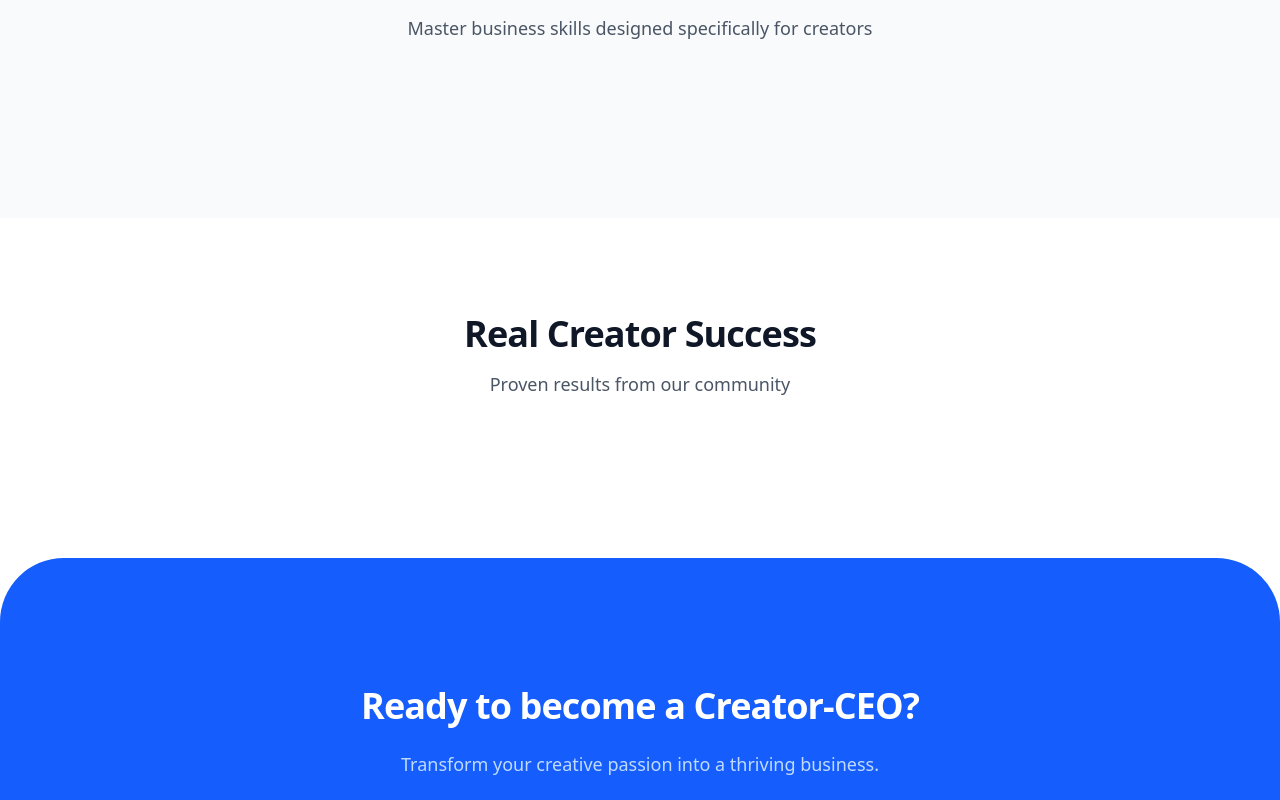
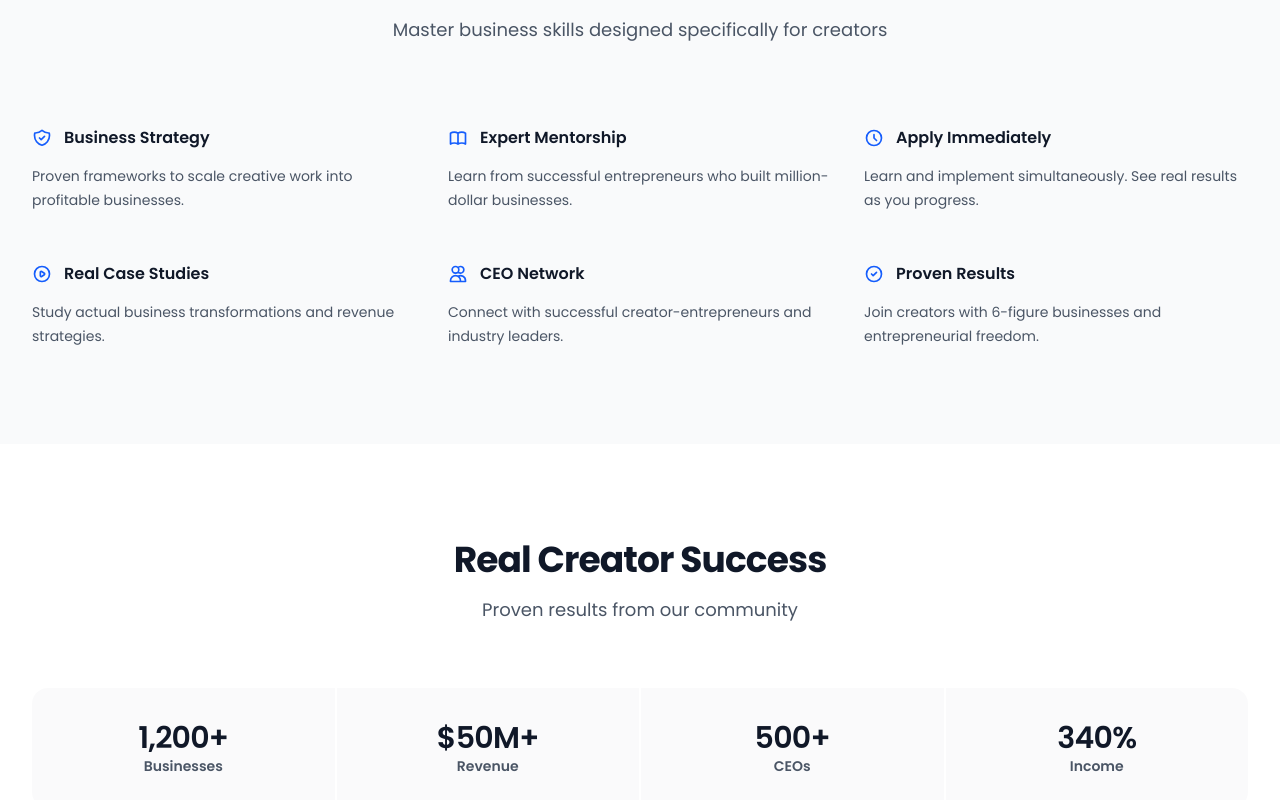
Before and after one commit to abdullah4tech/course2ceo, a Vue app: page / in a window 1280 px wide. Shown: the part 1380-2180 px from the top of the page. Built offline with nearby package versions, Linux system fonts and the light colour scheme.

Commit message:
feat: updated the contents

```diff
--- a/src/App.vue
+++ b/src/App.vue
@@ -1,3 +1,96 @@
+<script setup>
+import { ref, h, shallowRef } from 'vue';
+
+
+const videoPlayer = ref(null);
+const showVideo = ref(false);
+const showBanner = ref(true);
+const showOverlay = ref(true);
+
+// Placeholder URLs - replace with your actual assets
+const videoBanner = ref('https://via.placeholder.com/1920x1080/1e40af/ffffff?text=Video+Banner');
+const overviewVideo = ref('https://commondatastorage.googleapis.com/gtv-videos-bucket/sample/BigBuckBunny.mp4');
+
+// Icon components as render functions
+const ShieldIcon = {
+    render: () => h('svg', { class: 'h-5 w-5', fill: 'none', viewBox: '0 0 24 24', stroke: 'currentColor' }, [
+    h('path', { 'stroke-linecap': 'round', 'stroke-linejoin': 'round', 'stroke-width': '2', d: 'M9 12l2 2 4-4m5.618-4.016A11.955 11.955 0 0112 2.944a11.955 11.955 0 01-8.618 3.04A12.02 12.02 0 003 9c0 5.591 3.824 10.29 9 11.622 5.176-1.332 9-6.03 9-11.622 0-1.042-.133-2.052-.382-3.016z' })
+    ])
+};
+
+const BookIcon = {
+    render: () => h('svg', { class: 'h-5 w-5', fill: 'none', viewBox: '0 0 24 24', stroke: 'currentColor' }, [
+    h('path', { 'stroke-linecap': 'round', 'stroke-linejoin': 'round', 'stroke-width': '2', d: 'M12 6.253v13m0-13C10.832 5.477 9.246 5 7.5 5S4.168 5.477 3 6.253v13C4.168 18.477 5.754 18 7.5 18s3.332.477 4.5 1.253m0-13C13.168 5.477 14.754 5 16.5 5c1.747 0 3.332.477 4.5 1.253v13C19.832 18.477 18.247 18 16.5 18c-1.746 0-3.332.477-4.5 1.253' })
+    ])
+};
+
+const ClockIcon = {
+    render: () => h('svg', { class: 'h-5 w-5', fill: 'none', viewBox: '0 0 24 24', stroke: 'currentColor' }, [
+    h('path', { 'stroke-linecap': 'round', 'stroke-linejoin': 'round', 'stroke-width': '2', d: 'M12 8v4l3 3m6-3a9 9 0 11-18 0 9 9 0 0118 0z' })
+    ])
+};
+
+const PlayIcon = {
+    render: () => h('svg', { class: 'h-5 w-5', fill: 'none', viewBox: '0 0 24 24', stroke: 'currentColor' }, [
+    h('path', { 'stroke-linecap': 'round', 'stroke-linejoin': 'round', 'stroke-width': '2', d: 'M14.752 11.168l-3.197-2.132A1 1 0 0010 9.87v4.263a1 1 0 001.555.832l3.197-2.132a1 1 0 000-1.664z' }),
+    h('path', { 'stroke-linecap': 'round', 'stroke-linejoin': 'round', 'stroke-width': '2', d: 'M21 12a9 9 0 11-18 0 9 9 0 0118 0z' })
+    ])
+};
+
+const UsersIcon = {
+    render: () => h('svg', { class: 'h-5 w-5', fill: 'none', viewBox: '0 0 24 24', stroke: 'currentColor' }, [
+    h('path', { 'stroke-linecap': 'round', 'stroke-linejoin': 'round', 'stroke-width': '2', d: 'M12 4.354a4 4 0 110 5.292M15 21H3v-1a6 6 0 0112 0v1zm0 0h6v-1a6 6 0 00-9-5.197M13 7a4 4 0 11-8 0 4 4 0 018 0z' })
+    ])
+};
+
+const CheckIcon = {
+    render: () => h('svg', { class: 'h-5 w-5', fill: 'none', viewBox: '0 0 24 24', stroke: 'currentColor' }, [
+    h('path', { 'stroke-linecap': 'round', 'stroke-linejoin': 'round', 'stroke-width': '2', d: 'M9 12l2 2 4-4m6 2a9 9 0 11-18 0 9 9 0 0118 0z' })
+    ])
+};
+
+const features = shallowRef([
+    {
+        title: 'Business Strategy',
+        description: 'Proven frameworks to scale creative work into profitable businesses.',
+        icon: ShieldIcon
+    },
+    {
+        title: 'Expert Mentorship',
+        description: 'Learn from successful entrepreneurs who built million-dollar businesses.',
+        icon: BookIcon
+    },
+    {
+        title: 'Apply Immediately',
+        description: 'Learn and implement simultaneously. See real results as you progress.',
+        icon: ClockIcon
+    },
+    {
+        title: 'Real Case Studies',
+        description: 'Study actual business transformations and revenue strategies.',
+        icon: PlayIcon
+    },
+    {
+        title: 'CEO Network',
+        description: 'Connect with successful creator-entrepreneurs and industry leaders.',
+        icon: UsersIcon
+    },
+    {
+        title: 'Proven Results',
+        description: 'Join creators with 6-figure businesses and entrepreneurial freedom.',
+        icon: CheckIcon
+    }
+]);
+
+const stats = ref([
+    { label: 'Businesses', value: '1,200+' },
+    { label: 'Revenue', value: '$50M+' },
+    { label: 'CEOs', value: '500+' },
+    { label: 'Income', value: '340%' }
+])
+
+</script>
+
 <template>
   <div class="min-h-screen bg-white">
     <!-- Navigation -->
@@ -279,96 +372,3 @@
     </div>
   </div>
 </template>
-
-<script>
-import { ref, h } from 'vue';
-
-export default {
-  name: 'LandingPage',
-  setup() {
-    const videoPlayer = ref(null);
-    const showVideo = ref(false);
-    const showBanner = ref(true);
-    const showOverlay = ref(true);
-
-    // Placeholder URLs - replace with your actual assets
-    const videoBanner = ref('https://via.placeholder.com/1920x1080/1e40af/ffffff?text=Video+Banner');
-    const overviewVideo = ref('https://commondatastorage.googleapis.com/gtv-videos-bucket/sample/BigBuckBunny.mp4');
-
-    // Icon components as render functions
-    const ShieldIcon = {
-      render: () => h('svg', { class: 'h-5 w-5', fill: 'none', viewBox: '0 0 24 24', stroke: 'currentColor' }, [
-        h('path', { 'stroke-linecap': 'round', 'stroke-linejoin': 'round', 'stroke-width': '2', d: 'M9 12l2 2 4-4m5.618-4.016A11.955 11.955 0 0112 2.944a11.955 11.955 0 01-8.618 3.04A12.02 12.02 0 003 9c0 5.591 3.824 10.29 9 11.622 5.176-1.332 9-6.03 9-11.622 0-1.042-.133-2.052-.382-3.016z' })
-      ])
-    };
-
-    const BookIcon = {
-      render: () => h('svg', { class: 'h-5 w-5', fill: 'none', viewBox: '0 0 24 24', stroke: 'currentColor' }, [
-        h('path', { 'stroke-linecap': 'round', 'stroke-linejoin': 'round', 'stroke-width': '2', d: 'M12 6.253v13m0-13C10.832 5.477 9.246 5 7.5 5S4.168 5.477 3 6.253v13C4.168 18.477 5.754 18 7.5 18s3.332.477 4.5 1.253m0-13C13.168 5.477 14.754 5 16.5 5c1.747 0 3.332.477 4.5 1.253v13C19.832 18.477 18.247 18 16.5 18c-1.746 0-3.332.477-4.5 1.253' })
-      ])
-    };
-
-    const ClockIcon = {
-      render: () => h('svg', { class: 'h-5 w-5', fill: 'none', viewBox: '0 0 24 24', stroke: 'currentColor' }, [
-        h('path', { 'stroke-linecap': 'round', 'stroke-linejoin': 'round', 'stroke-width': '2', d: 'M12 8v4l3 3m6-3a9 9 0 11-18 0 9 9 0 0118 0z' })
-      ])
-    };
-
-    const PlayIcon = {
-      render: () => h('svg', { class: 'h-5 w-5', fill: 'none', viewBox: '0 0 24 24', stroke: 'currentColor' }, [
-        h('path', { 'stroke-linecap': 'round', 'stroke-linejoin': 'round', 'stroke-width': '2', d: 'M14.752 11.168l-3.197-2.132A1 1 0 0010 9.87v4.263a1 1 0 001.555.832l3.197-2.132a1 1 0 000-1.664z' }),
-        h('path', { 'stroke-linecap': 'round', 'stroke-linejoin': 'round', 'stroke-width': '2', d: 'M21 12a9 9 0 11-18 0 9 9 0 0118 0z' })
-      ])
-    };
-
-    const UsersIcon = {
-      render: () => h('svg', { class: 'h-5 w-5', fill: 'none', viewBox: '0 0 24 24', stroke: 'currentColor' }, [
-        h('path', { 'stroke-linecap': 'round', 'stroke-linejoin': 'round', 'stroke-width': '2', d: 'M12 4.354a4 4 0 110 5.292M15 21H3v-1a6 6 0 0112 0v1zm0 0h6v-1a6 6 0 00-9-5.197M13 7a4 4 0 11-8 0 4 4 0 018 0z' })
-      ])
-    };
-
-    const CheckIcon = {
-      render: () => h('svg', { class: 'h-5 w-5', fill: 'none', viewBox: '0 0 24 24', stroke: 'currentColor' }, [
-        h('path', { 'stroke-linecap': 'round', 'stroke-linejoin': 'round', 'stroke-width': '2', d: 'M9 12l2 2 4-4m6 2a9 9 0 11-18 0 9 9 0 0118 0z' })
-      ])
-    };
-
-    const features = ref([
-      {
-        title: 'Business Strategy',
-        description: 'Proven frameworks to scale creative work into profitable businesses.',
-        icon: ShieldIcon
-      },
-      {
-        title: 'Expert Mentorship',
-        description: 'Learn from successful entrepreneurs who built million-dollar businesses.',
-        icon: BookIcon
-      },
-      {
-        title: 'Apply Immediately',
-        description: 'Learn and implement simultaneously. See real results as you progress.',
-        icon: ClockIcon
-      },
-      {
-        title: 'Real Case Studies',
-        description: 'Study actual business transformations and revenue strategies.',
-        icon: PlayIcon
-      },
-      {
-        title: 'CEO Network',
-        description: 'Connect with successful creator-entrepreneurs and industry leaders.',
-        icon: UsersIcon
-      },
-      {
-        title: 'Proven Results',
-        description: 'Join creators with 6-figure businesses and entrepreneurial freedom.',
-        icon: CheckIcon
-      }
-    ]);
-
-    const stats = ref([
-      { label: 'Businesses', value: '1,200+' },
-      { label: 'Revenue', value: '$50M+' },
-    ])
-  }}
-</script>
--- a/src/main.css
+++ b/src/main.css
@@ -1 +1,49 @@
 @import "tailwindcss";
+
+/* Base styles */
+html {
+  scroll-behavior: smooth;
+}
+
+body {
+  font-family: 'Poppins', system-ui, -apple-system, BlinkMacSystemFont, 'Segoe UI', Roboto, Oxygen, Ubuntu, Cantarell, 'Helvetica Neue', sans-serif;
+  line-height: 1.6;
+  margin: 0;
+  padding: 0;
+}
+
+* {
+  box-sizing: border-box;
+}
+
+#root {
+  min-height: 100vh;
+}
+
+/* Custom animations */
+@keyframes fadeIn {
+  from { opacity: 0; }
+  to { opacity: 1; }
+}
+
+@keyframes slideUp {
+  from { transform: translateY(10px); opacity: 0; }
+  to { transform: translateY(0); opacity: 1; }
+}
+
+@keyframes slideDown {
+  from { transform: translateY(-10px); opacity: 0; }
+  to { transform: translateY(0); opacity: 1; }
+}
+
+.animate-fade-in {
+  animation: fadeIn 0.5s ease-in-out;
+}
+
+.animate-slide-up {
+  animation: slideUp 0.3s ease-out;
+}
+
+.animate-slide-down {
+  animation: slideDown 0.3s ease-out;
+}
```
